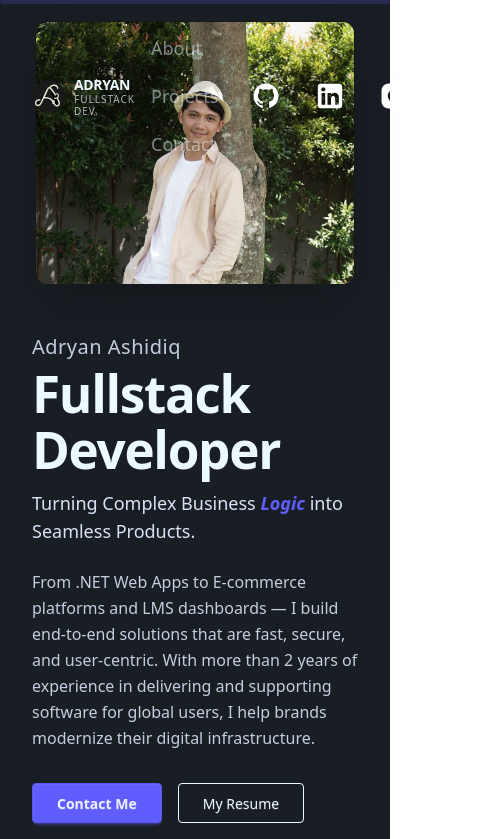
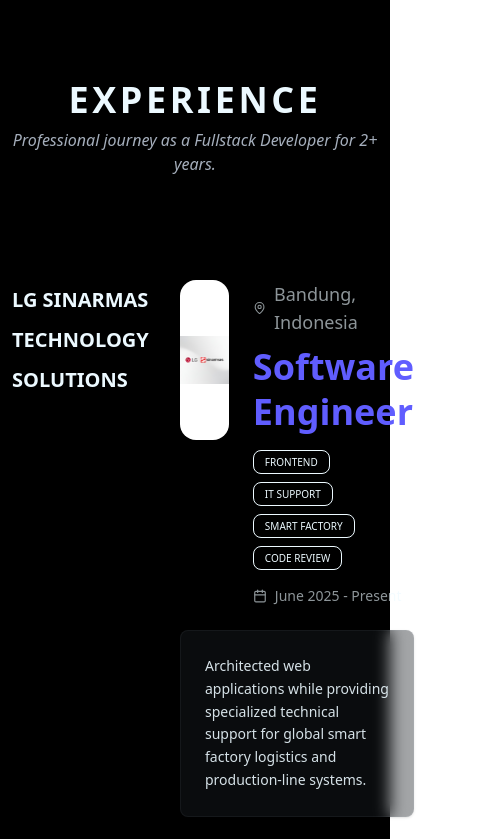
Before and after one commit to adryanasdq/web-portfolio, a React (Vite) app: page / in a window 390 px wide. Shown: the top 839 px of the page, 480 px wide, since content can reach past the window. Built offline with nearby package versions, Linux system fonts and the light colour scheme.

Commit message:
(FEAT) Improve `About` section responsiveness

```diff
--- a/src/index.css
+++ b/src/index.css
@@ -32,11 +32,6 @@
   background-color: rgba(255, 255, 255, 0.708);
 }
 
-h1 {
-  font-size: 3.2em;
-  line-height: 1.1;
-}
-
 @media (prefers-color-scheme: light) {
   :root {
     color: #213547;
--- a/src/pages/index.tsx
+++ b/src/pages/index.tsx
@@ -1,5 +1,5 @@
 import Hero from './sections/hero';
-import About from './sections/about';
+import About from './sections/about/index';
 import Projects from './sections/projects';
 import Contact from './sections/contact';
 import Navigation from './sections/navigation';
@@ -7,13 +7,13 @@
 
 export default function App() {
   return (
-    <div className="min-h-screen bg-background text-foreground">
-      <Navigation />
-      <main className="relative">
-        <Hero />
+    <div className="">
+      {/* <Navigation /> */}
+      <main className="">
+        {/* <Hero /> */}
         <About />
-        <Projects />
-        <Contact />
+        {/* <Projects /> */}
+        {/* <Contact /> */}
       </main>
     </div>
   );
--- a/src/pages/sections/about/components/skill-set.tsx
+++ b/src/pages/sections/about/components/skill-set.tsx
@@ -15,17 +15,21 @@
 
     return (
         <div className="max-w-6xl mx-auto w-full px-4">
-            <div className="text-center mb-16">
-                <h1 className="text-4xl font-bold mb-2 uppercase tracking-widest">Programming Skills</h1>
-                <p className="text-base-content/70 tracking-widest uppercase">List of My Skill Set</p>
+            <div className="text-center mb-6 md:mb-12 lg:mb-16">
+                <h1 className="text-xl md:text-2xl lg:text-4xl font-bold mb-2 uppercase tracking-widest">Programming Skills</h1>
+                <p className="text-xs lg:text-sm text-base-content/70 tracking-widest uppercase">List of My Skill Set</p>
             </div>
 
             <h4 className="text-center text-sm mb-4 text-base-content/70 tracking-widest">
-                <span className="font-bold text-primary">{skillCount}</span>
+                <span className="text-xs lg:text-base font-bold text-primary">{skillCount} </span>
                 {showGroup === "all" ? (
-                    <> skills across <span className="font-bold text-primary">{skillCategories.length}</span> categories</>
+                    <span className="text-xs lg:text-base">
+                        skills across <span className="font-bold text-primary">{skillCategories.length} </span>
+                    categories</span>
                 ) : (
-                    <> skills in <span className="font-bold text-primary capitalize">{showGroup}</span></>
+                    <span className="text-xs lg:text-base">
+                        skills in <span className="font-bold text-primary capitalize">{showGroup}</span>
+                    </span>
                 )}
             </h4>
 
@@ -35,9 +39,11 @@
                         {skillGroups.map((group) => (
                             <button
                                 key={group.value}
-                                className={`btn btn-md join-item transition-all ${showGroup === group.value ? "btn-primary" : "btn-ghost opacity-60"
+                                onClick={() => setShowGroup(group.value)}
+                                className={`btn btn-md join-item transition-all text-xs lg:text-base
+                                    ${showGroup === group.value
+                                        ? "btn-primary" : "btn-ghost opacity-60"
                                     }`}
-                                onClick={() => setShowGroup(group.value)}
                             >
                                 {group.label}
                             </button>
@@ -52,7 +58,7 @@
                             <div key={category.id} className="flex justify-center">
                                 <div className="card w-full min-w-[300px] bg-base-200/40 backdrop-blur-sm border border-base-content/5 shadow-sm">
                                     <div className="card-body p-8 lg:px-8 lg:py-4">
-                                        <h4 className="text-lg text-center font-bold tracking-widest uppercase mb-2">
+                                        <h4 className="text-base lg:text-lg text-center font-bold tracking-widest uppercase mb-2">
                                             {category.title}
                                         </h4>
                                         <div className="flex flex-wrap justify-center gap-4 mb-2">
--- a/src/pages/sections/about/index.tsx
+++ b/src/pages/sections/about/index.tsx
@@ -4,13 +4,13 @@
 
 
 const About = () => {
-  return (
-    <section id="about" className="min-h-screen flex flex-col items-center justify-center py-20 gap-24">
-        <WorkExperience />
-        <SkillSet />
-        <Education />
-    </section>
-  );
+    return (
+        <section id="about" className="bg-black py-20">
+            {/* <Education /> */}
+            {/* <SkillSet /> */}
+            <WorkExperience />
+        </section>
+    )
 }
 
 export default About;
--- a/src/pages/sections/navigation.tsx
+++ b/src/pages/sections/navigation.tsx
@@ -1,4 +1,5 @@
 import { useScroll } from '@/hooks/use-scroll';
+import { FaGithub, FaInstagram, FaLinkedin } from 'react-icons/fa';
 
 
 const Navigation = () => {
@@ -55,45 +56,13 @@
         </div>
         <div className='flex gap-0'>
           <a className="btn btn-ghost text-white" href='https://github.com/adryanasdq' target='_blank'>
-            <svg
-              aria-label="GitHub logo"
-              width="30"
-              height="30"
-              xmlns="http://www.w3.org/2000/svg"
-              viewBox="0 0 24 24">
-              <path
-                fill="white"
-                d="M12,2A10,10 0 0,0 2,12C2,16.42 4.87,20.17 8.84,21.5C9.34,21.58 9.5,21.27 9.5,21C9.5,20.77 9.5,20.14 9.5,19.31C6.73,19.91 6.14,17.97 6.14,17.97C5.68,16.81 5.03,16.5 5.03,16.5C4.12,15.88 5.1,15.9 5.1,15.9C6.1,15.97 6.63,16.93 6.63,16.93C7.5,18.45 8.97,18 9.54,17.76C9.63,17.11 9.89,16.67 10.17,16.42C7.95,16.17 5.62,15.31 5.62,11.5C5.62,10.39 6,9.5 6.65,8.79C6.55,8.54 6.2,7.5 6.75,6.15C6.75,6.15 7.59,5.88 9.5,7.17C10.29,6.95 11.15,6.84 12,6.84C12.85,6.84 13.71,6.95 14.5,7.17C16.41,5.88 17.25,6.15 17.25,6.15C17.8,7.5 17.45,8.54 17.35,8.79C18,9.5 18.38,10.39 18.38,11.5C18.38,15.32 16.04,16.16 13.81,16.41C14.17,16.72 14.5,17.33 14.5,18.26C14.5,19.6 14.5,20.68 14.5,21C14.5,21.27 14.66,21.59 15.17,21.5C19.14,20.16 22,16.42 22,12A10,10 0 0,0 12,2Z"
-              />
-            </svg>
+            <FaGithub size={24} />
           </a>
           <a className="btn btn-ghost text-white" href='https://www.linkedin.com/in/adryanashidiq/' target='_blank'>
-            <svg
-              aria-label="LinkedIn logo"
-              width="30"
-              height="30"
-              xmlns="http://www.w3.org/2000/svg"
-              viewBox="0 0 32 32"
-            >
-              <path
-                fill="white"
-                d="M26.111,3H5.889c-1.595,0-2.889,1.293-2.889,2.889V26.111c0,1.595,1.293,2.889,2.889,2.889H26.111c1.595,0,2.889-1.293,2.889-2.889V5.889c0-1.595-1.293-2.889-2.889-2.889ZM10.861,25.389h-3.877V12.87h3.877v12.519Zm-1.957-14.158c-1.267,0-2.293-1.034-2.293-2.31s1.026-2.31,2.293-2.31,2.292,1.034,2.292,2.31-1.026,2.31-2.292,2.31Zm16.485,14.158h-3.858v-6.571c0-1.802-.685-2.809-2.111-2.809-1.551,0-2.362,1.048-2.362,2.809v6.571h-3.718V12.87h3.718v1.686s1.118-2.069,3.775-2.069,4.556,1.621,4.556,4.975v7.926Z" fillRule="evenodd"
-              />
-            </svg>
+            <FaLinkedin size={24} />
           </a>
           <a className="btn btn-ghost text-white" href='https://www.instagram.com/adryanasdq/' target='_blank'>
-            <svg
-              aria-label="Instagram logo"
-              width="30"
-              height="30"
-              xmlns="http://www.w3.org/2000/svg"
-              viewBox="0 0 24 24"
-            >
-              <path
-                fill="white"
-                d="M7.8,2H16.2C19.4,2 22,4.6 22,7.8V16.2A5.8,5.8 0 0,1 16.2,22H7.8C4.6,22 2,19.4 2,16.2V7.8A5.8,5.8 0 0,1 7.8,2M12,7A5,5 0 0,0 7,12A5,5 0 0,0 12,17A5,5 0 0,0 17,12A5,5 0 0,0 12,7M12,15A3,3 0 0,1 9,12A3,3 0 0,1 12,9A3,3 0 0,1 15,12A3,3 0 0,1 12,15M17.25,5.5A1.25,1.25 0 0,0 16,6.75A1.25,1.25 0 0,0 17.25,8A1.25,1.25 0 0,0 18.5,6.75A1.25,1.25 0 0,0 17.25,5.5Z"
-              />
-            </svg>
+            <FaInstagram size={24}/>
           </a>
         </div>
       </div>
```
